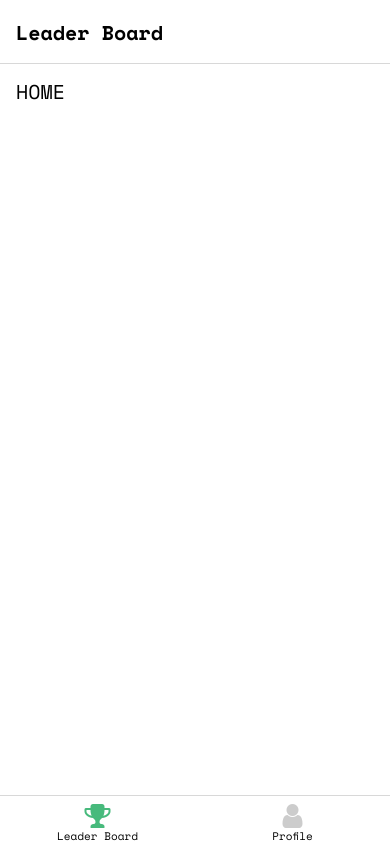
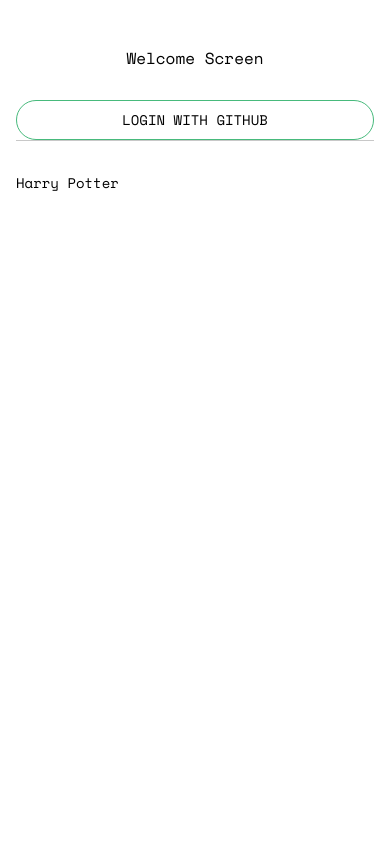
Before and after one commit to corupta/wander-app, a React Native app: screen / in a window 390 px wide. Built offline with nearby package versions, Linux system fonts and the light colour scheme.

Commit message:
added session control

```diff
--- a/src/components/signInModal.tsx
+++ b/src/components/signInModal.tsx
@@ -1,10 +1,11 @@
 import { useNavigation } from '@react-navigation/native'
-import React, { FC } from 'react'
-import { View, Text, Modal, SafeAreaView, TouchableOpacity, StyleSheet } from 'react-native'
+import React, { FC, useState } from 'react'
+import { View, Modal, SafeAreaView, Pressable, StyleSheet } from 'react-native'
 import { AntDesign } from '@expo/vector-icons'
-import { HPView } from '../theme/components'
+import { HPLoader } from '../theme/components'
 import useTheme from '../contexts/theme'
 import { WebView } from 'react-native-webview'
+import { SPACING } from '../theme/spacing'
 
 type IHPModal = {
   isVisible: boolean
@@ -16,6 +17,7 @@
 const SignInModal: FC<IHPModal> = ({ isVisible, url, onDismiss, loginStatus, ...props }) => {
   const nav = useNavigation()
   const { colors } = useTheme()
+  const [spinner, setSpinner] = useState<boolean>(true)
 
   const handleWebViewNavigationStateChange = (props: any) => {
     let lastItem = (props.url || '').split('/')
@@ -30,20 +32,23 @@
   return (
     <Modal visible={isVisible} style={{ backgroundColor: 'red' }}>
       <SafeAreaView style={styles.container}>
-        <HPView variant="background">
-          <TouchableOpacity onPress={() => onDismiss()}>
+        <View style={styles.container}>
+          <Pressable style={styles.closeButton} onPress={() => onDismiss()}>
             <AntDesign name="closecircleo" size={24} color={colors.text} />
-          </TouchableOpacity>
-          <TouchableOpacity onPress={() => loginStatus('TRUE')}>
-            <Text>LOGIN</Text>
-          </TouchableOpacity>
-          <Text>MODAL</Text>
+          </Pressable>
+
           <WebView
-            style={styles.container}
+            onLoad={() => setSpinner(false)}
+            style={styles.webView}
             source={{ uri: 'https://api.wanderapp.cf/oauth/github/' }}
             onNavigationStateChange={handleWebViewNavigationStateChange}
           />
-        </HPView>
+          {spinner && (
+            <View style={styles.spinner}>
+              <HPLoader size="large" />
+            </View>
+          )}
+        </View>
       </SafeAreaView>
     </Modal>
   )
@@ -53,6 +58,20 @@
   container: {
     flex: 1,
   },
+  webView: {
+    flex: 1,
+  },
+  spinner: {
+    ...StyleSheet.absoluteFillObject,
+    alignItems: 'center',
+    justifyContent: 'center',
+  },
+  closeButton: {
+    position: 'absolute',
+    zIndex: 2,
+    padding: SPACING.SMALL,
+    right: 0,
+  },
 })
 
 export default SignInModal
--- a/src/navigation/RootNavigator/index.tsx
+++ b/src/navigation/RootNavigator/index.tsx
@@ -5,14 +5,23 @@
 import { NotFound } from '../../screens'
 import HomeNavigator from '../HomeNavigator'
 import { TabNavigator } from '../TabNavigator'
+import { authToken } from '../../redux/slices/authSlice'
+import { useSelector } from 'react-redux'
 
 const Stack = createStackNavigator<RootParamList>()
 
 function RootNavigator(): JSX.Element {
+  const token = useSelector(authToken)
   return (
-    <Stack.Navigator screenOptions={{ headerShown: false }} initialRouteName={Routes.TabNavigator}>
-      <Stack.Screen name={Routes.Home} component={HomeNavigator} />
-      <Stack.Screen name={Routes.TabNavigator} component={TabNavigator} />
+    <Stack.Navigator
+      screenOptions={{ headerShown: false }}
+      initialRouteName={Boolean(token) ? Routes.TabNavigator : Routes.Home}>
+      {Boolean(token) ? (
+        <Stack.Screen name={Routes.TabNavigator} component={TabNavigator} />
+      ) : (
+        <Stack.Screen name={Routes.Home} component={HomeNavigator} />
+      )}
+
       <Stack.Screen name={Routes.NotFound} component={NotFound} options={{ title: 'Ooops!' }} />
     </Stack.Navigator>
   )
--- a/src/redux/store.ts
+++ b/src/redux/store.ts
@@ -21,6 +21,7 @@
   key: 'root',
   storage: AsyncStorage,
   whitelist: ['preferences', 'auth'],
+  // whitelist: ['preferences'],
 }
 
 const persistedReducer = persistReducer(persistConfig, rootReducer)
```
